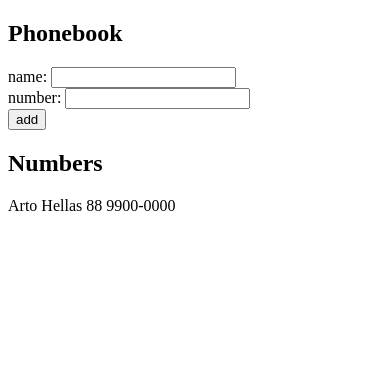
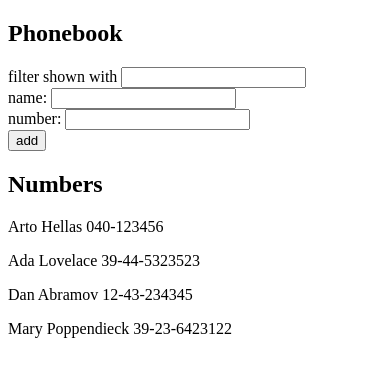
Before and after one commit to wesleydmscn-notes/fullstackopen, a React (Vite) app in the folder part2/the-phonebook/: page / in a window 390 px wide. Shown: the top 376 px of the page. Built offline with nearby package versions, Linux system fonts and the light colour scheme.

Commit message:
part2/forms: 2.9 the phonebook step 4

```diff
--- a/part2/the-phonebook/src/App.jsx
+++ b/part2/the-phonebook/src/App.jsx
@@ -2,11 +2,15 @@ import { useState } from "react"
 
 const App = () => {
   const [persons, setPersons] = useState([
-    { name: "Arto Hellas", number: "88 9900-0000" },
+    { name: "Arto Hellas", number: "040-123456", id: 1 },
+    { name: "Ada Lovelace", number: "39-44-5323523", id: 2 },
+    { name: "Dan Abramov", number: "12-43-234345", id: 3 },
+    { name: "Mary Poppendieck", number: "39-23-6423122", id: 4 },
   ])
 
   const [newName, setNewName] = useState("")
   const [newNumber, setNewNumber] = useState("")
+  const [filteredPersons, setFilteredPersons] = useState(null)
 
   const handleSubmit = (event) => {
     event.preventDefault()
@@ -22,9 +26,22 @@ const App = () => {
     }
   }
 
+  const handleChange = (event) => {
+    const value = event.target.value
+    const target = persons.filter((person) =>
+      person.name.toLocaleLowerCase().includes(value.toLowerCase())
+    )
+
+    setFilteredPersons(target || null)
+  }
+
   return (
     <div>
       <h2>Phonebook</h2>
+
+      <div>
+        filter shown with <input onChange={handleChange} type="search" />
+      </div>
 
       <form>
         <div>
@@ -43,9 +60,17 @@ const App = () => {
 
       <h2>Numbers</h2>
 
-      {persons.map((person, i) => (
-        <p key={`${person}-${i}`}>{person.name} {person.number}</p>
-      ))}
+      {filteredPersons
+        ? filteredPersons.map((person, i) => (
+            <p key={`${person}-${i}`}>
+              {person.name} {person.number}
+            </p>
+          ))
+        : persons.map((person, i) => (
+            <p key={`${person}-${i}`}>
+              {person.name} {person.number}
+            </p>
+          ))}
     </div>
   )
 }
```
